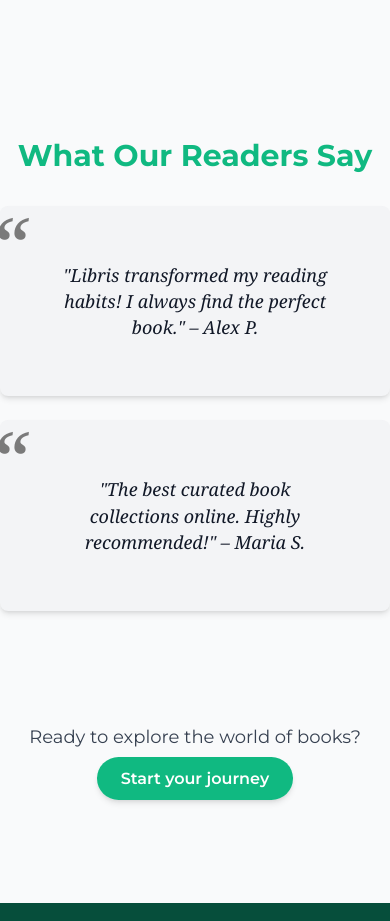
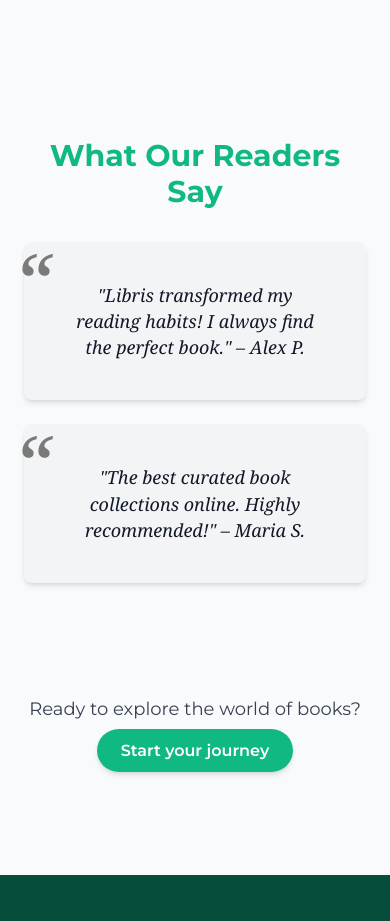
Before and after one commit to deabocina/libris, a React (Vite) app: page /libris/about-us in a window 390 px wide. Shown: the part 2780-3701 px from the top of the page. Built offline with nearby package versions, Linux system fonts and the light colour scheme; no server answers.

Commit message:
Fix mobile layout

```diff
--- a/src/components/AboutUs.tsx
+++ b/src/components/AboutUs.tsx
@@ -182,16 +182,16 @@
         </p>
       </section>
 
-      <section className="mt-28 text-center">
+      <section className="mt-28 text-center px-6 sm:px-10">
         <h2 className="text-3xl font-bold text-emerald-500 mb-8">
           What Our Readers Say
         </h2>
         <div className="space-y-6 max-w-3xl mx-auto">
-          <blockquote className="bg-gray-100 text-gray-900 p-14 rounded-lg shadow-md italic">
+          <blockquote className="bg-gray-100 text-gray-900 p-10 sm:p-14 rounded-lg shadow-md italic">
             "Libris transformed my reading habits! I always find the perfect
             book." – Alex P.
           </blockquote>
-          <blockquote className="bg-gray-100 text-gray-900 p-14 rounded-lg shadow-md italic">
+          <blockquote className="bg-gray-100 text-gray-900 p-10 sm:p-14 rounded-lg shadow-md italic">
             "The best curated book collections online. Highly recommended!" –
             Maria S.
           </blockquote>
--- a/src/components/BookDetails.tsx
+++ b/src/components/BookDetails.tsx
@@ -81,7 +81,7 @@
 
   return (
     <div className="flex flex-col min-h-screen bg-gray-50 text-gray-900">
-      <div className="fixed top-0 left-0 w-full z-50 bg-white/90 backdrop-blur-md shadow-sm">
+      <div className="fixed top-0 left-0 w-full z-50 shadow-sm">
         <Search />
       </div>
 
--- a/src/components/Categories.tsx
+++ b/src/components/Categories.tsx
@@ -42,7 +42,7 @@
 
   const handleSelectChange = (selectedOption: any) => {
     setReactSelect(selectedOption);
-    dispatch(setCategory(selectedOption.value));
+    dispatch(setCategory(selectedOption?.value || ""));
   };
 
   useEffect(() => {
@@ -67,10 +67,10 @@
 
   return (
     <div className="flex flex-col min-h-screen bg-gray-50 text-gray-900">
-      <div className="fixed top-0 left-0 w-full z-50 bg-white/90 backdrop-blur-md shadow-sm">
+      <div className="fixed top-0 left-0 w-full z-50 shadow-sm bg-white/90 backdrop-blur-md">
         <Search />
-        <div className="bg-emerald-800 p-10 shadow-inner">
-          <p className="text-white text-sm md:text-base leading-relaxed px-52">
+        <div className="bg-emerald-800 px-6 py-6 md:px-16 md:py-10 shadow-inner">
+          <p className="text-white text-sm md:text-base leading-relaxed md:px-20 lg:px-52 text-center">
             Welcome to our book collection! Use the filters below to explore and
             refine your search. You can select a category, or search by title,
             author, publisher, or ISBN. These tools will help you quickly
@@ -151,7 +151,7 @@
                         />
                       </Link>
                       <Link to={`/details/${book.id}`}>
-                        <h3 className="text-lg font-bold mb-1 text-emerald-700 hover:text-emerald-800 transition">
+                        <h3 className="text-lg font-bold mb-1 text-emerald-700 hover:text-emerald-800 transition line-clamp-2">
                           {book.volumeInfo.title}
                         </h3>
                       </Link>
--- a/src/components/Homepage.tsx
+++ b/src/components/Homepage.tsx
@@ -38,7 +38,7 @@
 
   return (
     <div className="flex flex-col min-h-screen text-gray-900">
-      <div className="fixed top-0 left-0 w-full z-50 bg-white/90 backdrop-blur-md shadow-sm">
+      <div className="fixed top-0 left-0 w-full z-50 shadow-sm">
         <Search />
       </div>
 
```
